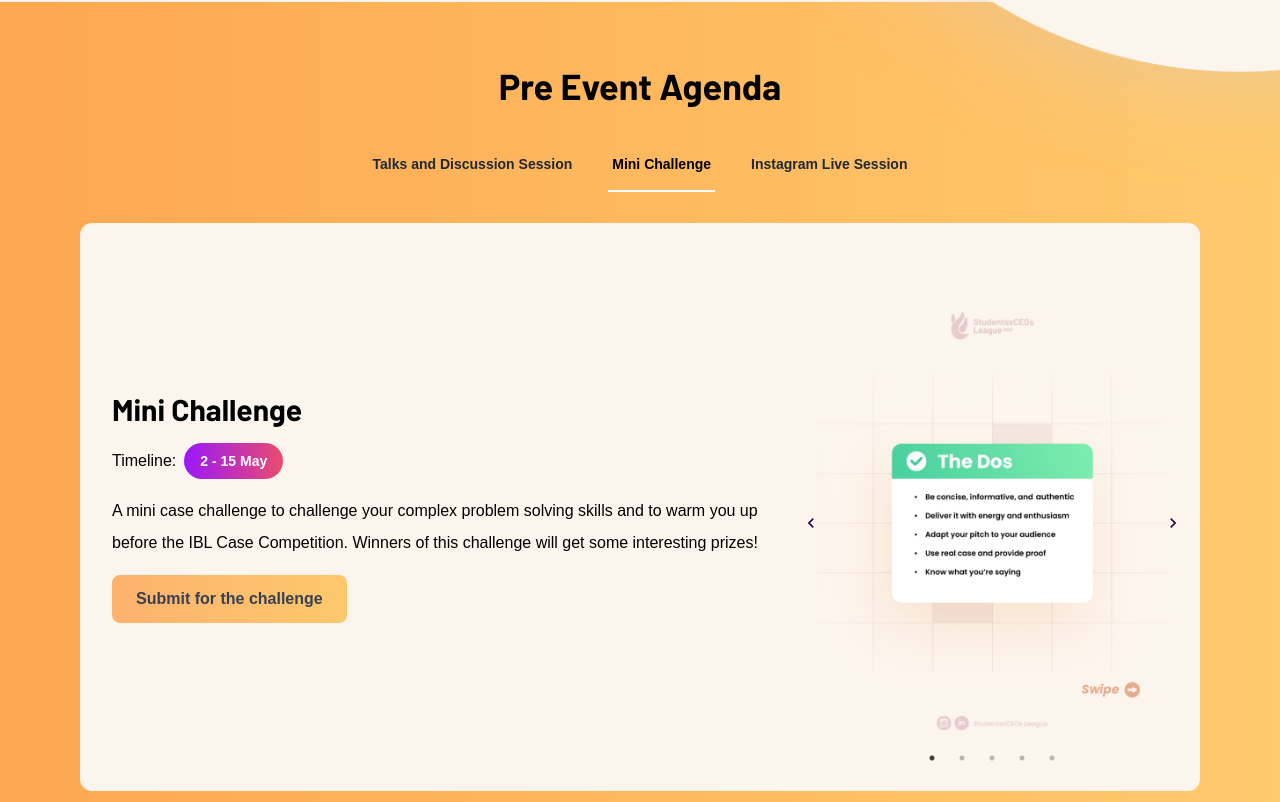
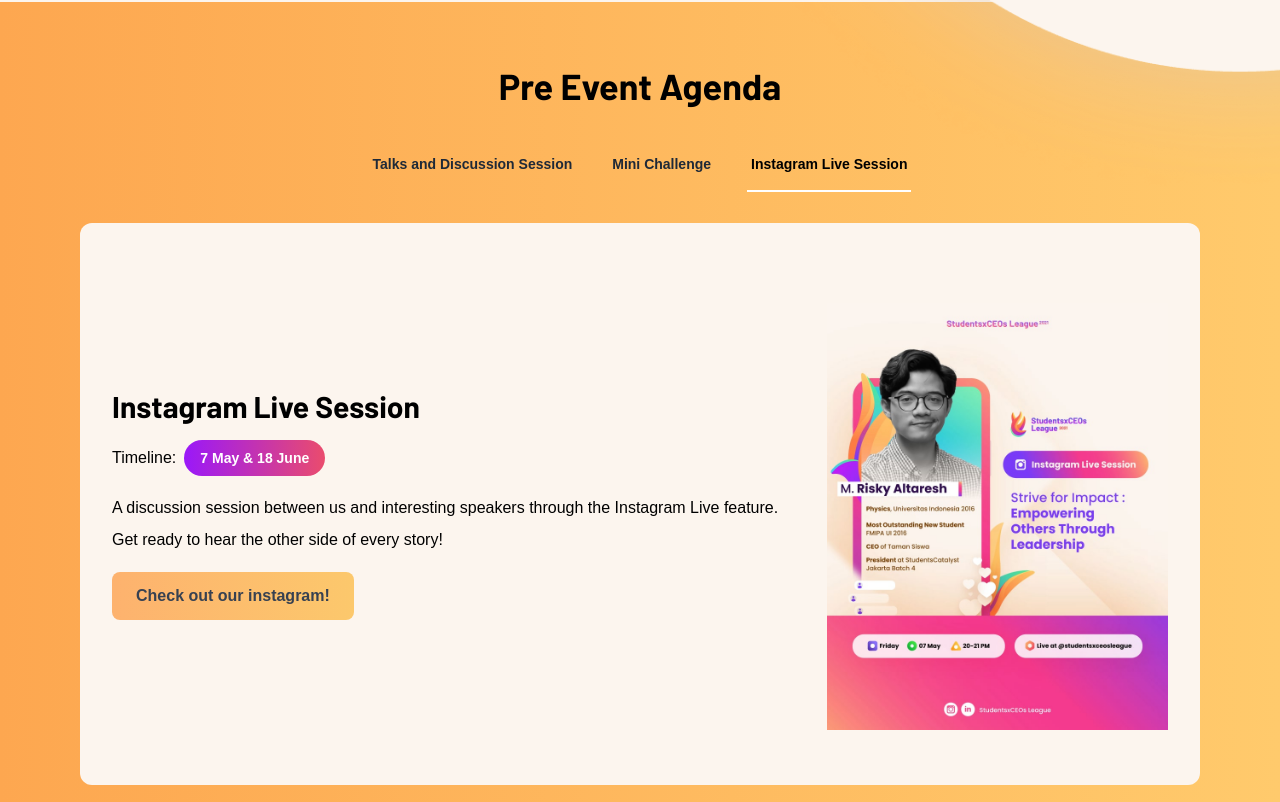
Before and after one commit to theodorusclarence/sxceosleague, a Next.js app: page /pre-event in a window 1280 px wide. Shown: the part 798-1600 px from the top of the page. Built offline with nearby package versions, Linux system fonts and the light colour scheme; a web font is replaced by a local one.

Commit message:
feat: add ig-live and hide mini-challenge

```diff
--- a/components/SquareCarousel.jsx
+++ b/components/SquareCarousel.jsx
@@ -2,7 +2,7 @@
 import Slider from 'react-slick';
 import { MdKeyboardArrowLeft, MdKeyboardArrowRight } from 'react-icons/md';
 
-export default function SquareCarousel({ className, ...rest }) {
+export default function SquareCarousel({ className, images }) {
     const settings = {
         dots: true,
         infinite: false,
@@ -11,12 +11,12 @@
         slidesToScroll: 1,
         prevArrow: (
             <button>
-                <MdKeyboardArrowLeft className='text-xl text-spurple-800' />
+                <MdKeyboardArrowLeft className='text-4xl text-spurple-800' />
             </button>
         ),
         nextArrow: (
             <button>
-                <MdKeyboardArrowRight className='text-xl text-spurple-800' />
+                <MdKeyboardArrowRight className='text-4xl text-spurple-800' />
             </button>
         ),
     };
@@ -24,20 +24,19 @@
     return (
         <>
             <Slider {...settings} className={`${className} block`}>
-                {[1, 2, 3, 4, 5].map((item) => (
-                    <img src='/images/pre-event/test-post.png' alt='' />
+                {images.map((image, index) => (
+                    <figure key={image}>
+                        {/* <img key={image} src={image} alt={`Image ${index}`} /> */}
+                        <Image
+                            className='bg-gray-400'
+                            src={image}
+                            width={800}
+                            height={1000}
+                            alt={`Image ${index}`}
+                        />
+                    </figure>
                 ))}
             </Slider>
-            {/* <figure key={item}>
-                        <Image
-                            src='/images/events/img1.jpg'
-                            width={500}
-                            height={500}
-                            objectFit='cover'
-                            loading='eager'
-                            alt='Post'
-                        />
-                    </figure> */}
         </>
     );
 }
--- a/data/links.js
+++ b/data/links.js
@@ -1,4 +1,8 @@
 export const links = [
+    // {
+    //     label: 'Submit for Mini Case Challenge',
+    //     url: '/r/mini-challenge',
+    // },
     {
         label: 'Tiktok',
         url: 'https://vt.tiktok.com/ZSJhaoYaU/',
--- a/data/pre-event.js
+++ b/data/pre-event.js
@@ -9,18 +9,31 @@
     },
     {
         name: 'Mini Challenge',
-        time: '2 - 15 May',
+        time: '5 - 13 May',
         desc:
             'A mini case challenge to challenge your complex problem solving skills and to warm you up before the IBL Case Competition. Winners of this challenge will get some interesting prizes!',
-        buttonText: 'Submit for the challenge',
-        href: '/r/mini-challenge',
+        buttonText: 'Coming Soon!',
+        href: null,
+        // TODO MINICHALLENGE replace with below
+        // buttonText: 'Submit for the challenge',
+        // href: '/r/mini-challenge',
     },
     {
         name: 'Instagram Live Session',
         time: '7 May & 18 June',
         desc:
             'A discussion session between us and interesting speakers through the Instagram Live feature. Get ready to hear the other side of every story!',
-        buttonText: 'Coming Soon!',
-        href: null,
+        buttonText: 'Check out our instagram!',
+        href: 'https://instagram.com/studentsxceosleague?igshid=zpjn1z16yw1g',
     },
 ];
+
+// TODO MINICHALLENGE populate post
+export const miniChallengeCarousel = [
+    // '/images/pre-event/test-post.png',
+    // '/images/pre-event/test-post.png',
+    // '/images/pre-event/test-post.png',
+    // '/images/pre-event/test-post.png',
+];
+
+export const igLiveCarousel = ['/images/pre-event/ig-live.jpg'];
--- a/pages/pre-event.jsx
+++ b/pages/pre-event.jsx
@@ -8,7 +8,12 @@
 import Footer from '@/components/Footer';
 import PurpleLabel from '@/components/PurpleLabel';
 import SquareCarousel from '@/components/SquareCarousel';
-import { tabData } from '@/data/pre-event';
+
+import {
+    igLiveCarousel,
+    miniChallengeCarousel,
+    tabData,
+} from '@/data/pre-event';
 
 const tabList = [
     { name: 'Talks and Discussion Session', id: '1' },
@@ -16,18 +21,32 @@
     { name: 'Instagram Live Session', id: '3' },
 ];
 
+const title = 'Pre Event - StudentsxCEOs League';
+const description =
+    'A series of events ranging from challenges to an in-depth discussion session to warm you up before participating in our main events.';
+const url = 'https://sxceosleague.com/pre-event';
+
 export default function PreEvent() {
-    const [selected, setSelected] = useState('2');
+    const [selected, setSelected] = useState('3');
     const handleTab = (e) => {
         setSelected(e.target.value);
     };
     return (
         // add wrapper to avoid overflow-x
         <div className='relative overflow-x-hidden'>
-            <NextSeo />
+            <NextSeo
+                title={title}
+                description={description}
+                canonical={url}
+                openGraph={{
+                    url,
+                    title,
+                    description,
+                }}
+            />
             <Nav />
             <main>
-                {/* HERO SECTION */}
+                {/* //* HERO SECTION */}
                 <section className='relative bg-beige'>
                     <figure className='select-none pointer-events-none absolute w-[700px] left-1/4 -bottom-40 md:left-1/2 md:w-[1200px] md:bottom-auto md:top-1/2 transform md:-translate-y-1/2'>
                         {/* //* Circle Illustration */}
@@ -63,9 +82,7 @@
                             <p className='leading-6 text-gray-900 md:leading-8'>
                                 A series of events ranging from challenges to an
                                 in-depth discussion session to warm you up
-                                before participating in our main events. Get
-                                ready to connect with fellow students and
-                                leaders to establish your future career.
+                                before participating in our main events.
                             </p>
                             {/* <ButtonLink href='/' className='inline-block'>
                                 Register
@@ -87,9 +104,11 @@
                         </figure>
                     </article>
                 </section>
+                {/* //* TAB SECTION */}
                 <section className='bg-gradient-to-r from-sorange-700 to-sorange-500'>
                     <article className='min-h-screen py-16 space-y-8 layout'>
                         <h2 className='text-center'>Pre Event Agenda</h2>
+                        {/* Tab selector mobile */}
                         <div className='sm:hidden'>
                             <label htmlFor='tabs' className='sr-only'>
                                 Select a tab
@@ -108,6 +127,7 @@
                                 ))}
                             </select>
                         </div>
+                        {/* Tab selector desktop*/}
                         <div className='hidden sm:block'>
                             <nav
                                 className='flex justify-center -mb-px space-x-8'
@@ -136,7 +156,9 @@
                                 ))}
                             </nav>
                         </div>
-                        <div className='flex flex-col p-8 md:x-16 md:py-12 rounded-xl bg-beige md:flex-row md:space-x-8 md:items-center'>
+                        {/* Tab Content */}
+                        {/* pre-event class, to give slick left arrow more space */}
+                        <div className='flex flex-col p-8 md:x-16 md:py-12 rounded-xl bg-beige md:flex-row md:space-x-8 md:items-center pre-event'>
                             <div className='w-full space-y-4'>
                                 <h3>{tabData[selected - 1].name}</h3>
                                 <div className='flex items-center space-x-2'>
@@ -158,13 +180,20 @@
                                 >
                                     {tabData[selected - 1].buttonText}
                                 </ButtonLink>
+                                {/* Add custom button for mini challenge */}
+                                {/* //TODO MINICHALLENGE uncomment below*/}
+                                {/* {selected === '2' ? (
+                                    <ButtonLink
+                                        href='https://drive.google.com/drive/folders/1ZGkGUhvD8ZJYICxTS34mnw15G4VmfLln?usp=sharing'
+                                        className='mt-4 md:ml-4 !text-gray-700'
+                                        outline={true}
+                                    >
+                                        Download Template
+                                    </ButtonLink>
+                                ) : null} */}
                             </div>
-                            {/* If Mini Challenge, then show carousel */}
-                            {selected === '2' ? (
-                                <div className='w-full mt-8 md:w-1/3'>
-                                    <SquareCarousel />
-                                </div>
-                            ) : (
+                            {/* If Talks and Discussion, then show image */}
+                            {selected === '1' ? (
                                 <figure className='w-full mt-8 overflow-hidden rounded-3xl md:mt-0'>
                                     {/* //* Logo */}
                                     <Image
@@ -177,7 +206,34 @@
                                         alt='Image'
                                     />
                                 </figure>
-                            )}
+                            ) : null}
+                            {/* If Mini Challenge, then show carousel */}
+                            {/* //TODO MINICHALLENGE uncomment below*/}
+                            {/* {selected === '2' ? (
+                                <div className='w-full mt-8 md:w-1/3'>
+                                    <SquareCarousel
+                                        images={miniChallengeCarousel}
+                                    />
+                                </div>
+                            ) : null} */}
+                            {/* If IG Live, then show carousel */}
+                            {selected === '3' ? (
+                                <div className='w-full mt-8 md:w-1/2'>
+                                    {/* <SquareCarousel images={igLiveCarousel} /> */}
+                                    <figure>
+                                        {/* <img key={image} src={image} alt={`Image ${index}`} /> */}
+                                        <Image
+                                            className='bg-gray-400'
+                                            src={
+                                                '/images/pre-event/ig-live.jpg'
+                                            }
+                                            width={800}
+                                            height={1000}
+                                            alt={`Image IG Live`}
+                                        />
+                                    </figure>
+                                </div>
+                            ) : null}
                         </div>
                     </article>
                 </section>
```
